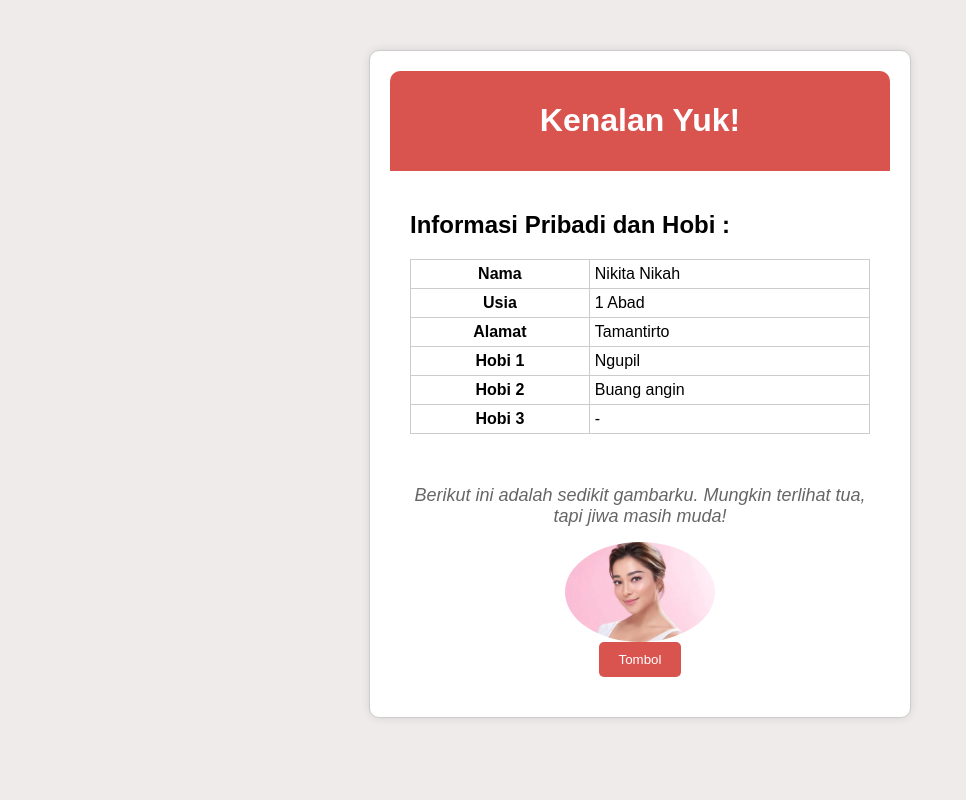
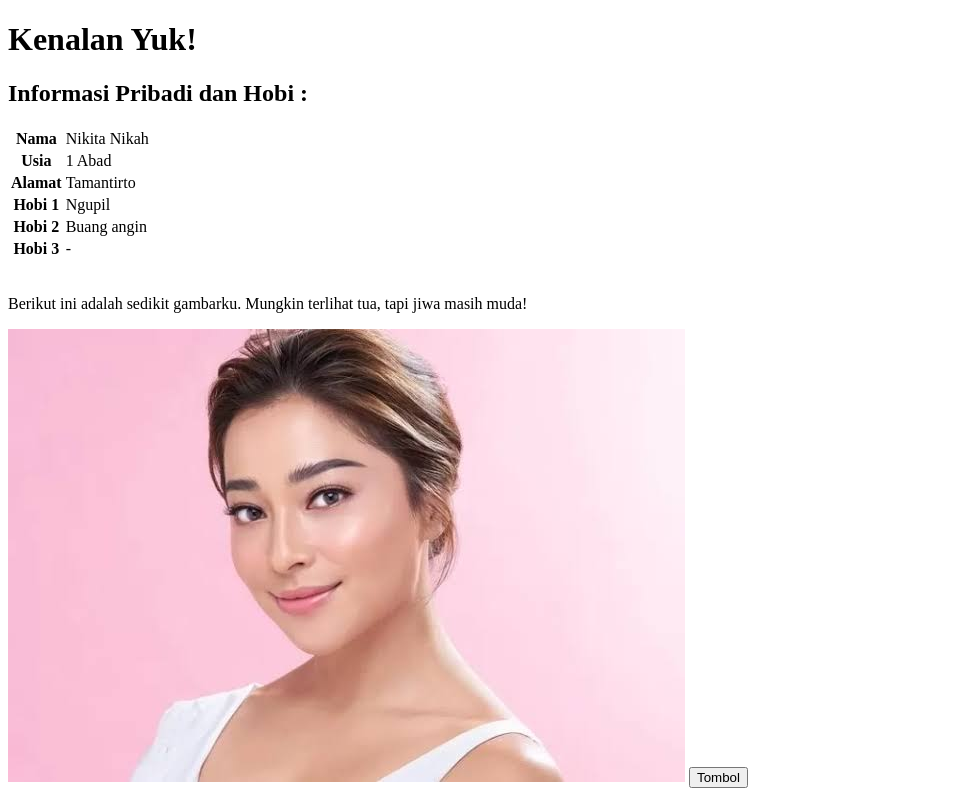
Before and after one commit to AffraAdiWirawan/Exercis1_149, a plain HTML site: page index.html in a window 1280 px wide. Shown: the whole page, without its empty margins (0-966 px from the left). Drawn offline with Linux system fonts and the light colour scheme.

```diff
--- a/index.html
+++ b/index.html
@@ -4,80 +4,7 @@
   <meta charset="UTF-8">
   <meta name="viewport" content="width=device-width, initial-scale=1.0">
   <title>Kenalan Yuk!</title>
-  <style>
-    body {
-      font-family: Arial, sans-serif;
-      margin: 0;
-      padding: 0;
-      background-color: #f0ebeb; /* Light pink background */
-    }
 
-    .container {
-      width: 500px; /* Adjust width as needed */
-      margin: 50px auto; /* Add some margin for spacing */
-      border: 1px solid #ccc; /* Add a light border */
-      border-radius: 10px; /* Rounded corners */
-      padding: 20px;
-      background-color: white; /* White background for content */
-      box-shadow: 0 0 10px rgba(0, 0, 0, 0.1); /* Subtle shadow effect */
-    }
-
-    .header {
-      background-color: #d9534f; /* Light red background */
-      color: white;
-      padding: 10px;
-      text-align: center;
-      border-top-left-radius: 10px; /* Maintain rounded corners for header */
-      border-top-right-radius: 10px; /* Maintain rounded corners for header */
-    }
-
-    .content {
-      padding: 20px;
-    }
-
-    .table {
-      border-collapse: collapse;
-      width: 100%;
-      margin-bottom: 15px; /* Add space below the table */
-    }
-
-    th, td {
-      border: 1px solid #ccc;
-      padding: 5px;
-    }
-
-    .image {
-      display: block;
-      margin: 0 auto; /* Center the image horizontally */
-      width: 150px; /* Adjust width as needed */
-      height: 100px; /* Adjust height as needed */
-      border-radius: 50%; /* Make the image a circle */
-    }
-
-    .button {
-      display: block;
-      margin: 0 auto; /* Center the button horizontally */
-      padding: 10px 20px;
-      background-color: #d9534f; /* Same color as header */
-      color: white;
-      border: none; /* Remove border for cleaner look */
-      border-radius: 5px; /* Add rounded corners to button */
-      cursor: pointer; /* Change cursor to indicate clickability */
-    }
-
-    .button:hover { /* Button hover effect */
-      background-color: #c94741; /* Slightly darker shade on hover */
-    }
-
-    /* Styles for the paragraph */
-    .paragraph {
-      text-align: center; /* Center align the text */
-      font-size: 18px; /* Increase font size */
-      margin-bottom: 15px; /* Add space below the paragraph */
-      font-style: italic; /* Italicize the text */
-      color: #666; /* Set text color to a darker shade of gray */
-    }
-  </style>
 </head>
 <body>
   <div class="container">
```
